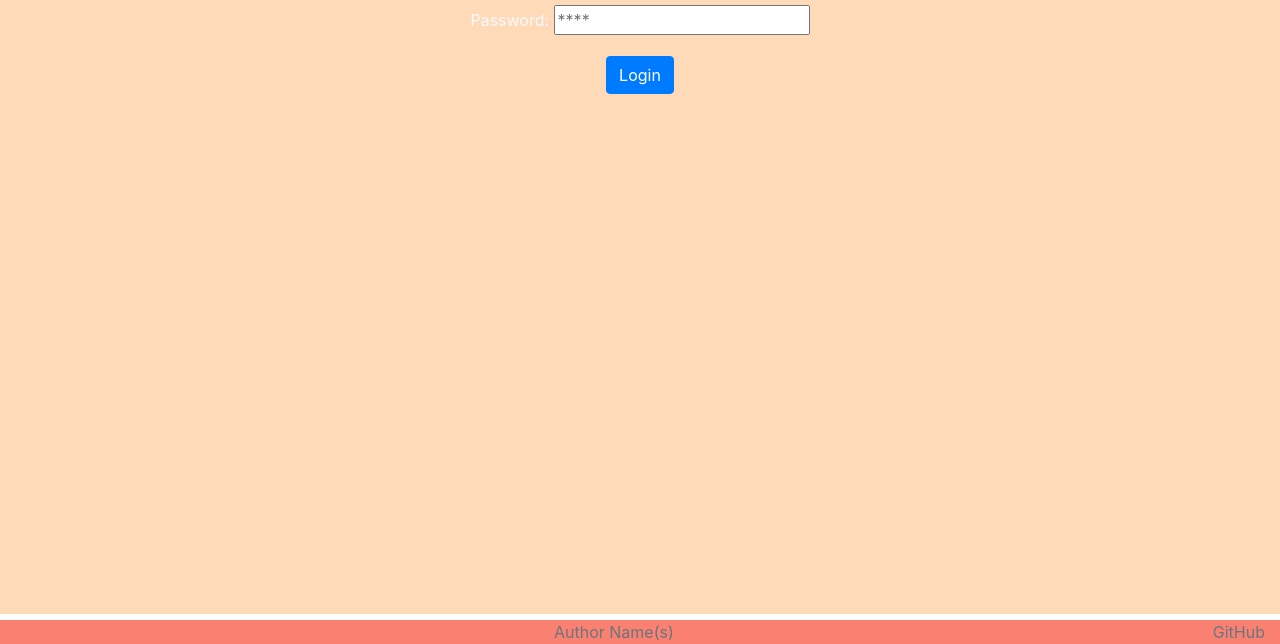
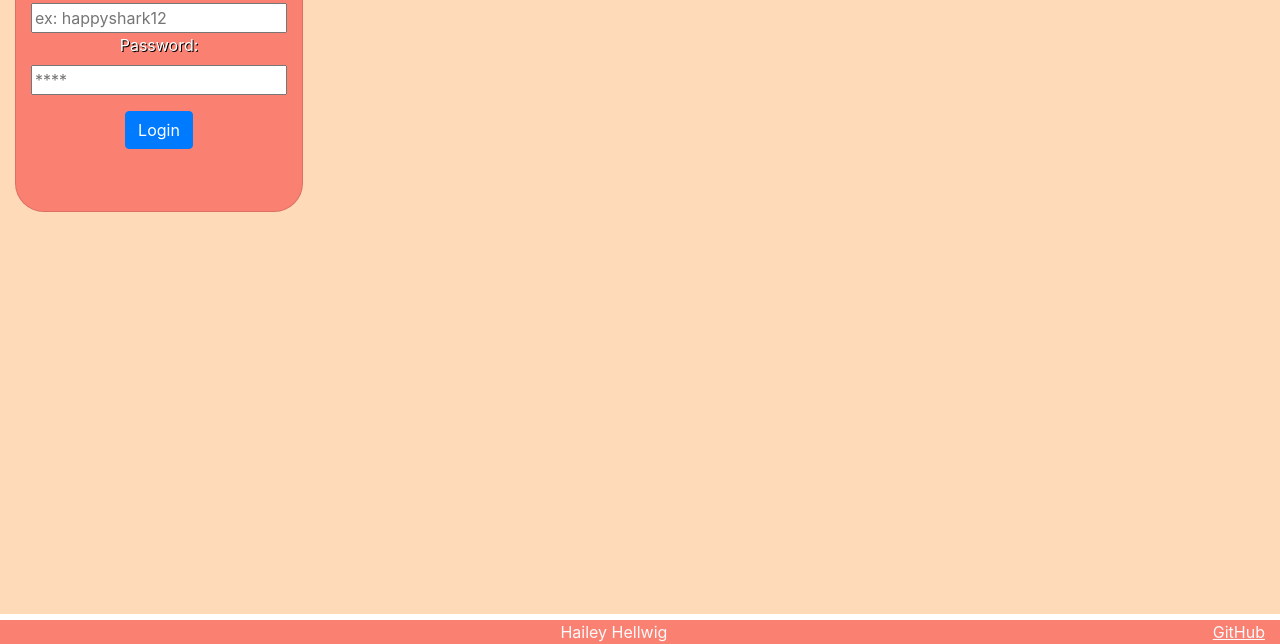
Before and after one commit to hhellwig/my-startup, a plain HTML site: page login.html in a window 1280 px wide. Shown: the part 156-800 px from the top of the page. Drawn offline with nearby package versions, Linux system fonts and the light colour scheme.

Commit message:
Update(css) footer alterations

```diff
--- a/login.html
+++ b/login.html
@@ -23,8 +23,8 @@
         </header>
 
         <main class="container-fluid text-center">
-            <div>
-                <h2>Login to play</h2>
+            <div class="card" id="login">
+                <h2 id="greeting">Login to play</h2>
                 <form method="get" action="home.html">
                     <ul class="list-unstyled">
                         <li>
@@ -41,9 +41,9 @@
             </div>
         </main>
 
-        <footer class="text-light text-muted fixed-bottom">
+        <footer class="fixed-bottom">
             <div class="container-fluid">
-            <span class="text-reset">Author Name(s)</span>
+            <span class="text-reset">Hailey Hellwig</span>
             <a
                 class="text-reset"
                 href="https://githug.com/hhellwig">
--- a/main.css
+++ b/main.css
@@ -16,7 +16,7 @@ main {
     display: flex;
     flex-direction: column;
     align-items: center;
-    justify-content: space-around;
+    justify-content: center;
 }
 
 footer {
@@ -37,9 +37,23 @@ menu {
 }
 
 menu .nav-item {
+    font-size: 36pt;
     padding: 0 0.3em;
 }
 
 footer a {
+    text-decoration: underline;
     float: right;
 }
+
+#login {
+    align-items: center;
+    border-radius: 10%;
+    position: absolute;
+    width: 3in;
+    height: 3in;
+    background: #fa8072;
+    color: white;
+    text-shadow: 1px 1px black;
+    text-align: center;
+}
```
Also changed, not shown: home.html (+2 -2 lines), play.html (+2 -2 lines), scores.html (+2 -2 lines), user.html (+2 -2 lines).
